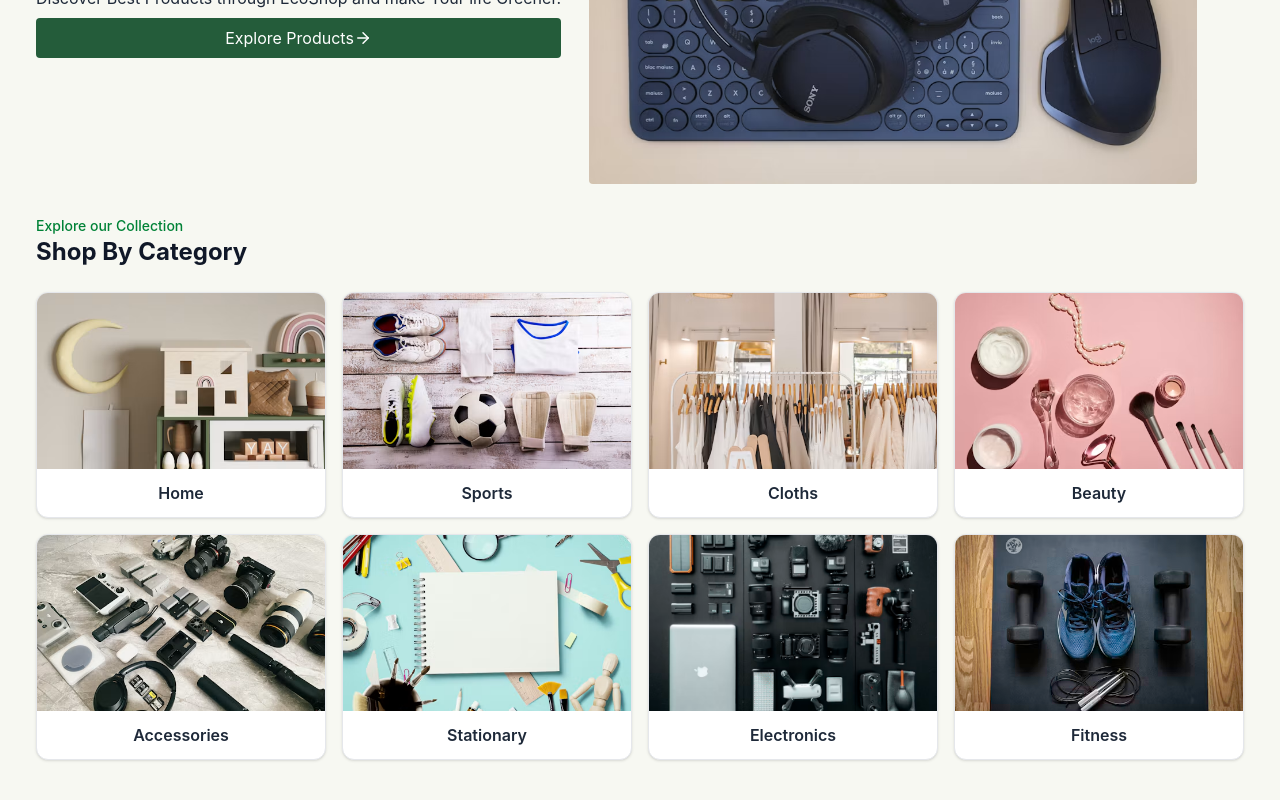
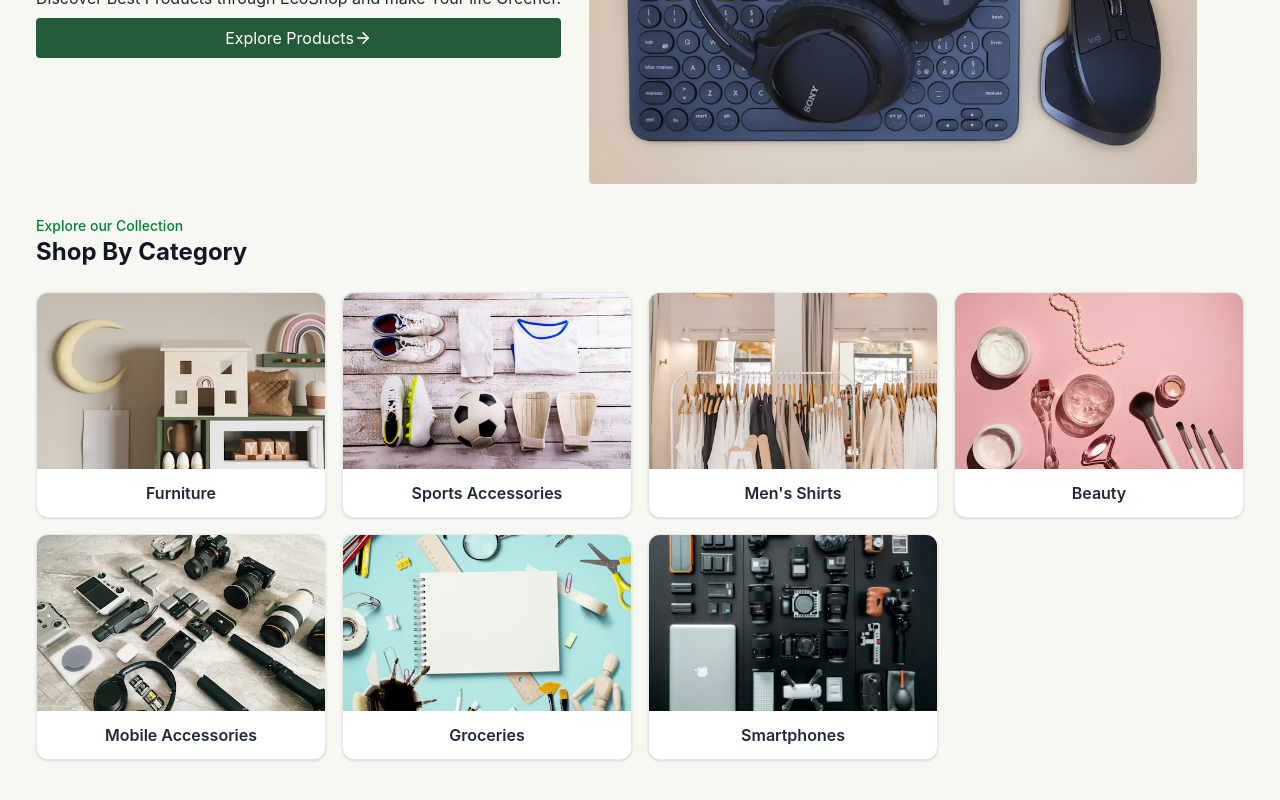
Before and after one commit to codewithmansoorahmad/EcoShop, a React (Vite) app: page / in a window 1280 px wide. Shown: the part 404-1204 px from the top of the page. Built offline with nearby package versions, Linux system fonts and the light colour scheme; no server answers.

Commit message:
calledget categor on category

```diff
--- a/src/App.tsx
+++ b/src/App.tsx
@@ -7,15 +7,9 @@ import NewDealsPage from "./pages/NewDeals"
 import NewArrivals from "./pages/NewArrivals"
 import Login from "./pages/Login"
 import CartItems from "./pages/Cart"
-import { useEffect } from "react"
-import { getAllProducts, getProductsByCategory } from "./services/API_Call"
 
 function App() {
-  async function callProducts(){
-    const pro =await getProductsByCategory("Beauty")
-    console.log(pro.products)
-  }
-callProducts()
+
   return (
     <>
     <HeaderPage />
--- a/src/components/homePage/HomeCategory.tsx
+++ b/src/components/homePage/HomeCategory.tsx
@@ -1,20 +1,22 @@
+import { useDispatch } from "react-redux"
+import { getCategory } from "../../redux/HeaderSlice";
+
 export default function HomeCategory() {
     type porduct = {
         id: number,
         name: string,
         img: string
     }
-
-    const products: porduct[] = [
-        { id: 1, name: "Home", img: "/Home.avif" },
-        { id: 2, name: "Sports", img: "/sports.avif" },
-        { id: 3, name: "Cloths", img: "/Cloth.avif" },
-        { id: 4, name: "Beauty", img: "/beauty.avif" },
-        { id: 5, name: "Accessories", img: "/Accessories.avif" },
-        { id: 6, name: "Stationary", img: "/Stationary.avif" },
-        { id: 7, name: "Electronics", img: "/Electronics.avif" },
-        { id: 8, name: "Fitness", img: "/Fitness.avif" },
-    ]
+const dispatch=useDispatch()
+   const products: porduct[] = [
+    { id: 1, name: "Furniture", img: "/Home.avif" },
+    { id: 2, name: "Sports Accessories", img: "/sports.avif" },
+    { id: 3, name: "Men's Shirts", img: "/Cloth.avif" },
+    { id: 4, name: "Beauty", img: "/beauty.avif" },
+    { id: 5, name: "Mobile Accessories", img: "/Accessories.avif" },
+    { id: 6, name: "Groceries", img: "/Stationary.avif" },
+    { id: 7, name: "Smartphones", img: "/Electronics.avif" },
+];
     return (
         <div className="px-4 py-8">
             <h1 className="text-sm text-green-700 font-medium">
@@ -29,6 +31,7 @@ export default function HomeCategory() {
                 {products.map((item) => (
                     <div
                         key={item.id}
+                        onClick={()=>dispatch(getCategory(item.name))}
                         className="flex flex-col overflow-hidden rounded-xl border border-gray-200 bg-white shadow-sm transition hover:shadow-md"
                     >
                         <img
```
